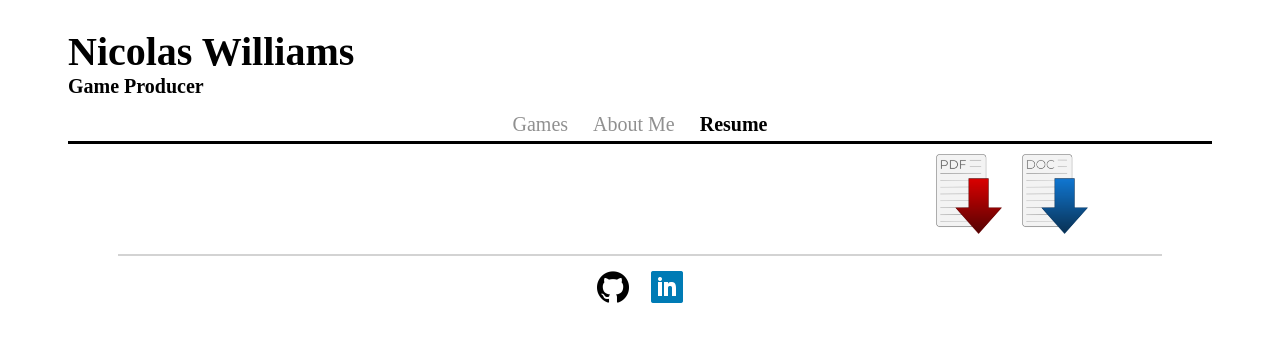
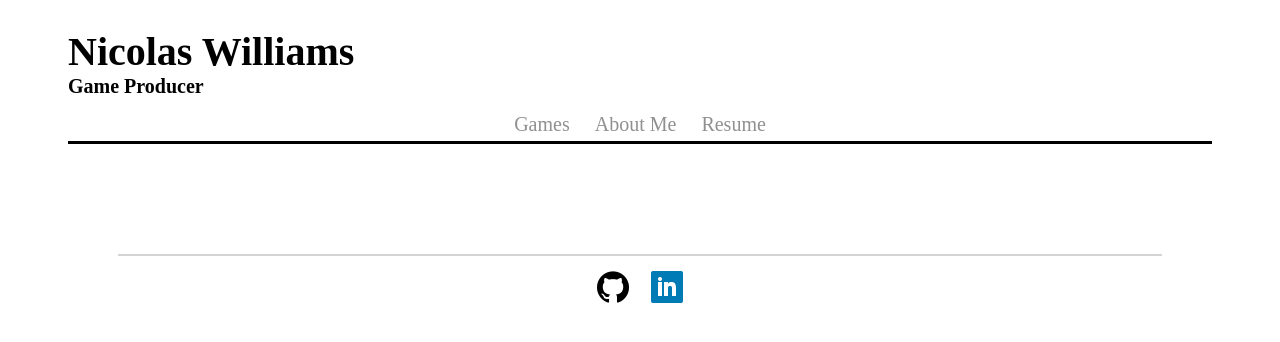
Before and after one commit to NicolasDWilliams/NicolasDWilliams.github.io, a Jekyll site: the page built from resume.html, in a window 1280 px wide. Shown: the top 342 px of the page. Built offline with Jekyll 4.4.1, drawn with Linux system fonts in a browser that asks for light colours; some web fonts are replaced.

Commit message:
Resume download and update

```diff
--- a/_data/header.yml
+++ b/_data/header.yml
@@ -3,4 +3,4 @@
 - name: About Me
   link: /about
 - name: Resume
-  link: /resume
+  link: /files/Nicolas_Williams_Production_Resume.pdf
--- a/resume.html
+++ b/resume.html
@@ -6,12 +6,12 @@
 ---
 <div id="resumeContainer">
   <div class="iconContainer">
-    <a href="files/NicolasWilliamsResume.docx" download>
-      <img class="downloadIcon" src="images/doc_icon.png" alt="document download icon">
-    </a>
-    <a href="files/NicolasWilliamsResume.pdf" download>
-      <img class="downloadIcon" src="images/pdf_icon.png" alt="pdf download icon">
-    </a>
+    <!-- <a href="files/NicolasWilliamsResume.docx" download> -->
+    <!--   <img class="downloadIcon" src="images/doc_icon.png" alt="document download icon"> -->
+    <!-- </a> -->
+    <!-- <a href="files/NicolasWilliamsResume.pdf" download> -->
+    <!--   <img class="downloadIcon" src="images/pdf_icon.png" alt="pdf download icon"> -->
+    <!-- </a> -->
   </div>
   <div style="min-height:50px;"></div>
 </div>
--- a/todo.txt
+++ b/todo.txt
@@ -25,6 +25,10 @@
   top left)
 - make playable demos and indieDB links more evident and emphasized on project
   pages
+- Update resume
+  - skills on the left
+  - include wolverinesoft studio head
+  - Inline info at the top
 
 ### PROJECT PAGES ###
 - Rotating images at the top
```
Also changed, not shown: 3 other files.
